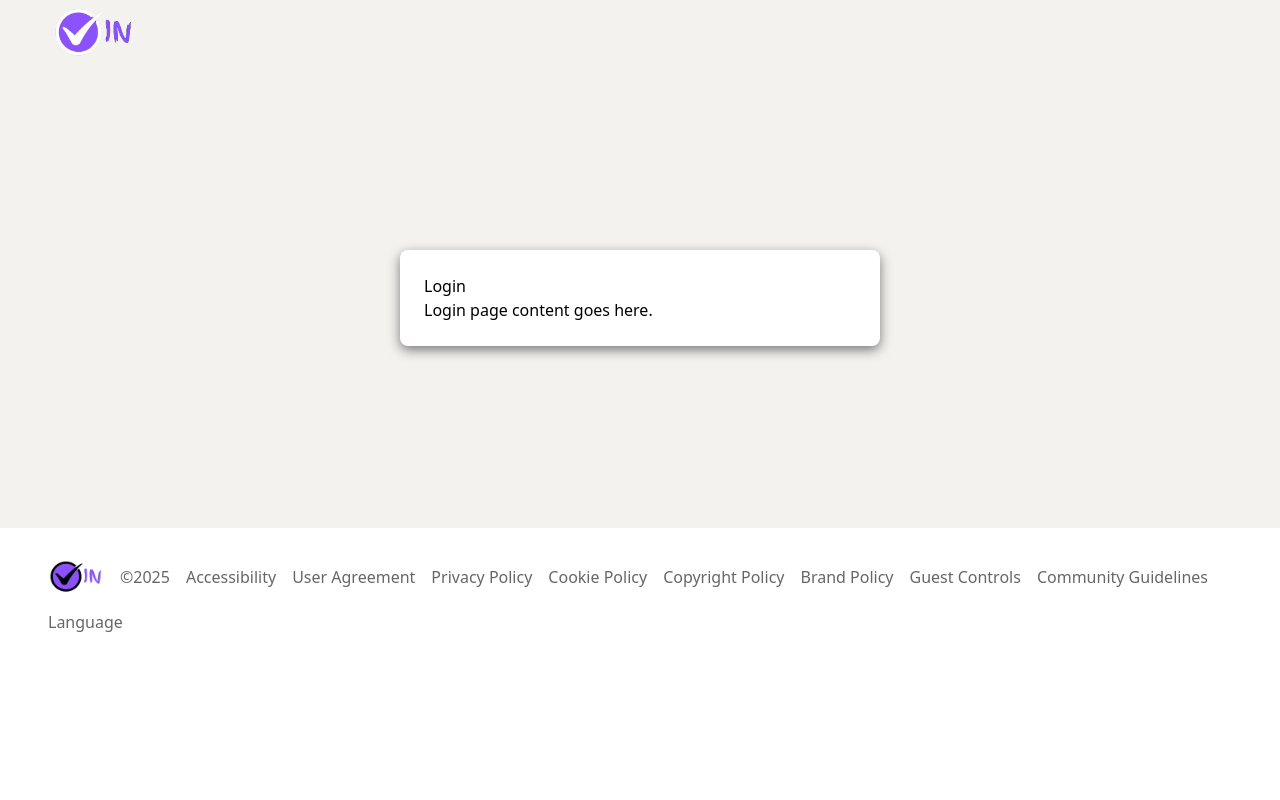
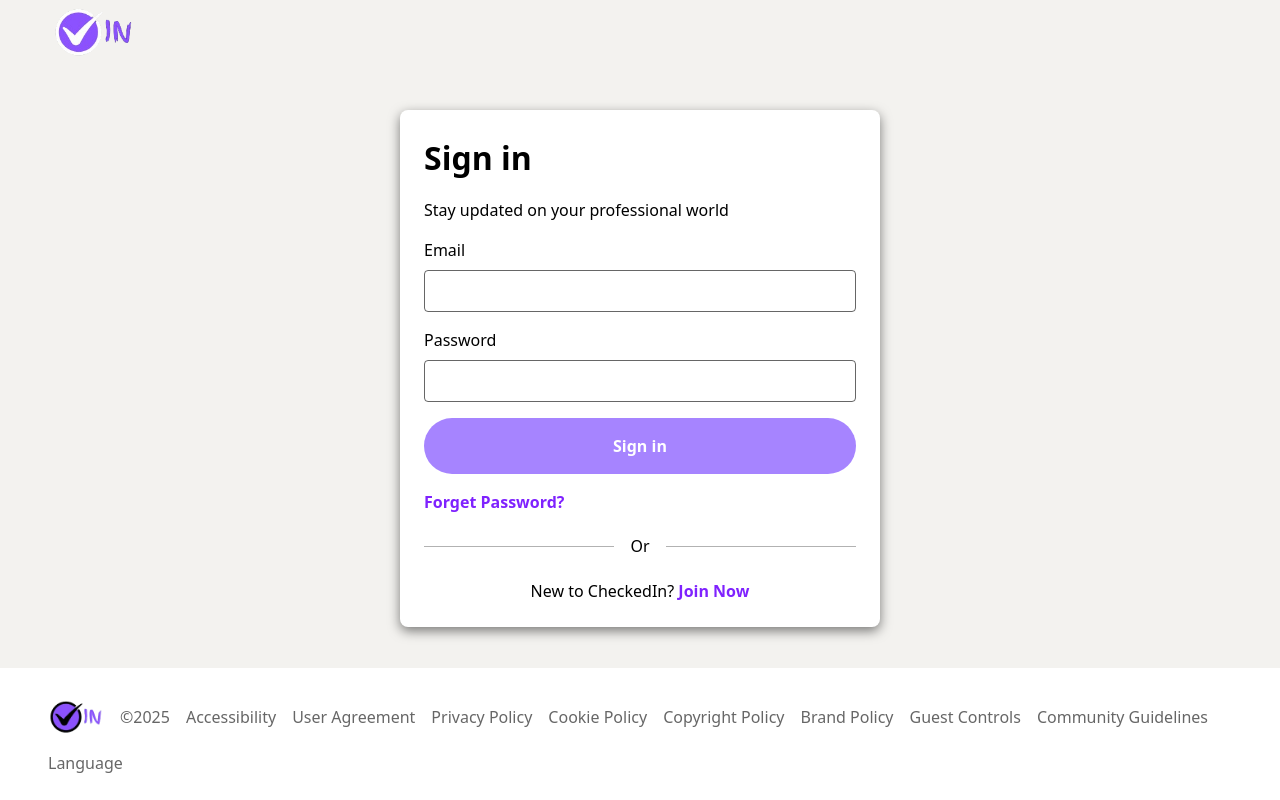
Before and after one commit to ItsmeSonu23/LinkedIN, a React (Vite) app in the folder frontend/: page /login in a window 1280 px wide. Built offline with nearby package versions, Linux system fonts and the light colour scheme.

Commit message:
Feed page improvements and authentication UI updates

```diff
--- a/frontend/src/features/Feed/pages/Feed.tsx
+++ b/frontend/src/features/Feed/pages/Feed.tsx
@@ -1,7 +1,19 @@
 export const Feed = () => {
   return (
-    <div>
-      <h1>Feed</h1>
+    <div className="min-h-screen grid grid-rows-[auto_1fr] gap-4 ">
+      <header className="bg-[#eaeaea] h-12 rounded flex justify-end items-center gap-4 p-2">
+        <div className="">Hello user@example.com</div>
+        <span>|</span>
+        <button>Logout</button>
+      </header>
+      <main className="grid grid-rows-[10rem_1fr_10rem] gap-8 ps-4 pe-4 max-w-[74rem] my-0 mx-auto w-full min-xl:grid-cols-[15rem_1fr_18rem] min-xl:grid-rows-auto">
+        <div className="bg-[#eaeaea] min-xl:h-[30rem]"></div>
+        <div className="grid h-full grid-rows-[7rem_1fr] gap-2">
+          <div className="bg-[#eaeaea]"></div>
+          <div className="bg-[#eaeaea]"></div>
+        </div>
+        <div className="bg-[#eaeaea] min-xl:h-[20rem]"></div>
+      </main>
     </div>
   )
 }
--- a/frontend/src/features/authentication/components/Button/Button.tsx
+++ b/frontend/src/features/authentication/components/Button/Button.tsx
@@ -7,7 +7,7 @@ export const Button = ({ outline,children, ...rest }: ButtonProps) => {
     return (
         <button
             {...rest}
-            className={`flex items-center justify-center gap-2 w-full p-4 bg-violet-400 text-white border-none rounded-[9999px] my-4 font-bold transition-0.3s disabled:text-black disabled:bg-[#D9D9D9] disables:cursor-not-allowed hover:bg-violet-500 ${outline ? "bg-white text-black border border-black/60 p-2 font-normal disabled:border-black" : ""}`}
+            className={`${outline ? "flex items-center justify-center gap-2 w-full p-4 bg-white text-black border border-black/60 disabled:border-black rounded-[9999px] my-4 font-bold transition-0.3s disabled:text-black disabled:bg-[#D9D9D9] disables:cursor-not-allowed hover:bg-gray-100" : "flex items-center justify-center gap-2 w-full p-4 bg-violet-400 text-white border-none rounded-[9999px] my-4 font-bold transition-0.3s disabled:text-black disabled:bg-[#D9D9D9] disables:cursor-not-allowed hover:bg-violet-500"}`}
         >
            {children}
         </button>
--- a/frontend/src/features/authentication/pages/Login/Login.tsx
+++ b/frontend/src/features/authentication/pages/Login/Login.tsx
@@ -1,10 +1,35 @@
+import { NavLink } from "react-router"
 import { Box } from "../../components/Box/Box"
+import { Button } from "../../components/Button/Button"
+import { Input } from "../../components/Input/Input"
+import { Separator } from "../../components/Separator/Separator"
+import { useState } from "react"
 
 export const Login = () => {
+  const [errorMessage, setErrorMessage] = useState<string | null>("");
   return (
     <Box>
-        <h1>Login</h1>
-        <p>Login page content goes here.</p>
+      <h1 className="text-[2rem] font-bold mb-4">Sign in</h1>
+      <p>Stay updated on your professional world</p>
+
+      <form>
+        <Input type="email" id="email" label="Email" onFocus={() => setErrorMessage("")} />
+
+        <Input type="password" id="password" label="Password" onFocus={() => setErrorMessage("")} />
+        {
+          errorMessage &&
+          <div className="text-red-500 text-sm mb-4">
+            {errorMessage}
+          </div>
+        }
+        <Button type="submit" >Sign in</Button>
+        <NavLink
+        to={"/request-password-reset"} className={"text-center font-bold text-violet-600"}>Forget Password?</NavLink>
+      </form>
+      <Separator>Or</Separator>
+      <div className="text-center w-full">
+        <span>New to CheckedIn?</span> <NavLink className="text-violet-600 font-bold " to={"/signup"}>Join Now</NavLink>
+      </div>
     </Box>
   )
 }
--- a/frontend/src/features/authentication/pages/ResetPassword/ResetPassword.tsx
+++ b/frontend/src/features/authentication/pages/ResetPassword/ResetPassword.tsx
@@ -1,10 +1,45 @@
+import { useNavigate } from "react-router"
 import { Box } from "../../components/Box/Box"
+import { Button } from "../../components/Button/Button"
+import { Input } from "../../components/Input/Input"
+import { useState } from "react"
 
 export const ResetPassword = () => {
+  const navigate = useNavigate()
+  const [emailSent, setEmailSent] = useState(false)
+  const [errorMessage, setErrorMessage] = useState("")
   return (
     <Box>
-        <h1>Reset Password</h1>
-        <p>Reset password page content goes here.</p>
+      <h1 className="text-[2rem] font-bold mb-4">Reset Password</h1>
+      {
+        !emailSent ? <form>
+          <p>Enter your email and we'll send a verification code if it matches an existing CheckedIn account.</p>
+          <Input name="email" type="email" label="Email" />
+          <p className="text-red-500 text-sm mb-4">{errorMessage}</p>
+          <Button type="submit" className="mt-4" onClick={()=>setEmailSent(true)}>
+            Send Verification Code
+          </Button>
+          <Button type="button" outline
+            className="mt-4"
+            onClick={() => navigate("/login")}>
+            Back
+          </Button>
+        </form> : <form>
+          <p>Enter the verification code we sent to your email and your new password.</p>
+          <Input  type="text" label="Verification Code" />
+          <Input type="password" label="New Password" />
+
+          <p className="text-red-500 text-sm mb-4">{errorMessage}</p>
+          <Button type="submit" className="mt-4">
+            Reset Password
+          </Button>
+          <Button type="button" outline
+            className="mt-4"
+            onClick={() => setEmailSent(false)}>
+            Back
+          </Button>
+        </form>
+      }
     </Box>
   )
 }
--- a/frontend/src/features/authentication/pages/VerifyEmail/VerifyEmail.tsx
+++ b/frontend/src/features/authentication/pages/VerifyEmail/VerifyEmail.tsx
@@ -1,12 +1,33 @@
+import { useState } from "react"
 import { Box } from "../../components/Box/Box"
+import { Input } from "../../components/Input/Input"
+import { Button } from "../../components/Button/Button"
 
 export const VerifyEmail = () => {
+  const [errorMessage, setErrorMessage] = useState("")
+  const[message, setMessage] = useState("")
   return (
     <Box>
-        <h1>Verify Email</h1>
-        <p>Please check your email for a verification link.</p>
-        <p>If you didn't receive an email, you can request a new one.</p>
-        <button>Resend Verification Email</button>
+        <h1 className="text-[2rem] font-bold mb-4">Verify your email</h1>
+        <form>
+          <p>Only one step left to complete your registration. Verify your email address.</p>
+
+          <Input name="email" type="text" label="Verification Code" />
+          {
+            message && <p className="text-green-500 text-sm mb-4">{message}</p>
+          }
+          {
+            errorMessage && <p className="text-red-500 text-sm mb-4">{errorMessage}</p>
+          }
+          <Button type="submit" className="mt-4">
+            Validate email
+          </Button>
+          <Button type="button" outline
+            className="mt-4"
+            onClick={() => setMessage("A verification email has been sent to your email address.")}>
+            Send again
+          </Button>
+        </form>
     </Box>
   )
 }
```
Also changed, not shown: frontend/src/App.tsx (+3 -4 lines).
